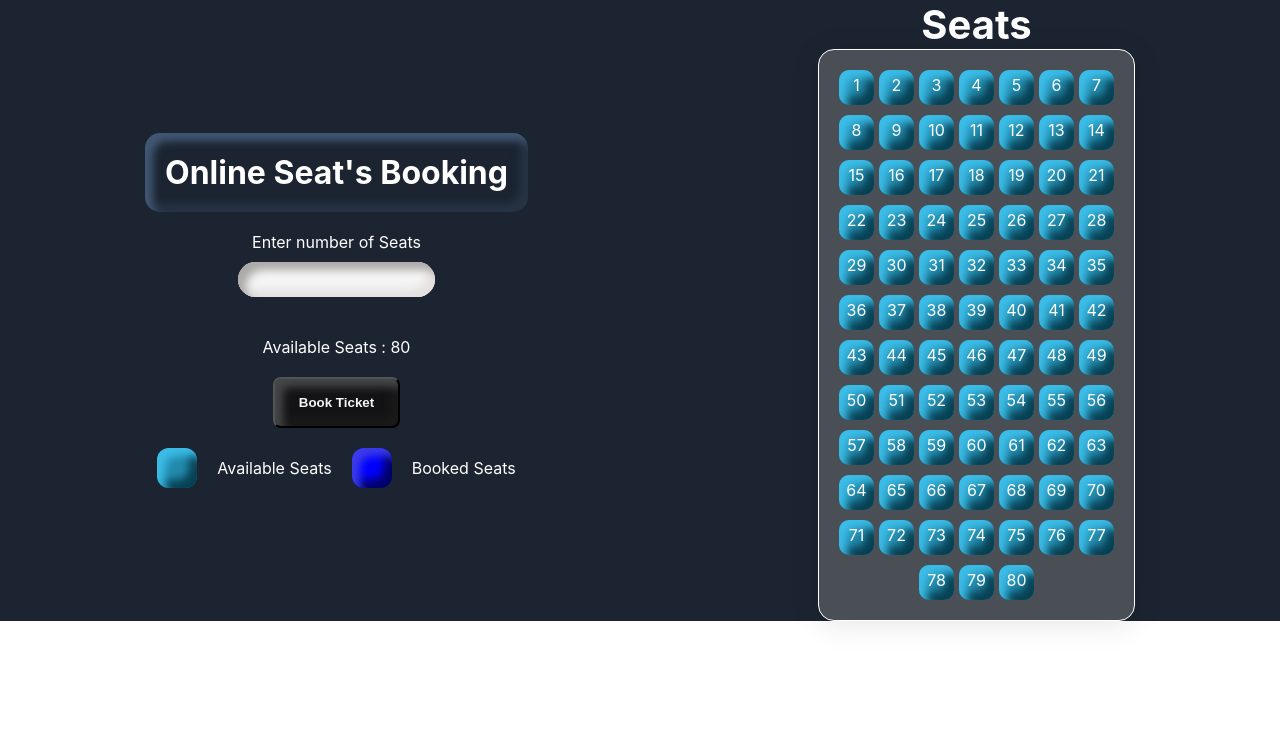
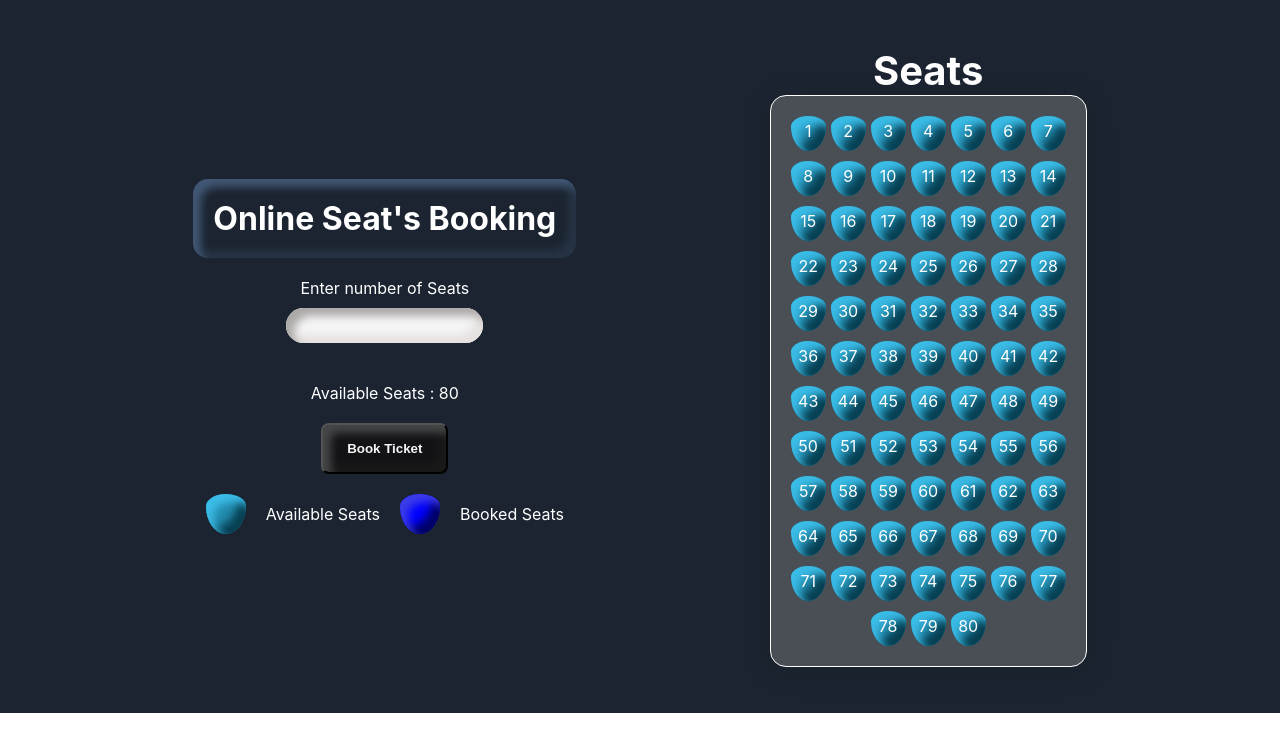
Before and after one commit to Kajalgupta1011/unstop_assignment, a React (Create React App) app: page / in a window 1280 px wide. Shown: the top 752 px of the page. Built offline with nearby package versions, Linux system fonts and the light colour scheme.

Commit message:
change viewport

```diff
--- a/src/App.css
+++ b/src/App.css
@@ -3,13 +3,14 @@
   padding: 0;
 }
 .container{
+  width: 100%;
   background-color: #1B2430;
   display: flex;
   flex-direction: row;
-  justify-content: space-around;
+  justify-content: space-evenly;
   align-items: center;
-  /* gap: 40px; */
   color: white;
+  height: 713px
 }
 .form{
   display: flex;
@@ -51,7 +52,7 @@
 .avlSeats{
   width: 40px;
   height: 40px;
-  border-radius: 30%;
+  border-radius: 49% 51% 50% 50% / 31% 29% 71% 69%   ;
   background-color: rgb(72, 211, 93);
   box-shadow: inset 8px 8px 8px rgb(59, 189, 232),
               inset -8px -8px 8px rgb(8, 64, 83);
@@ -60,7 +61,7 @@
 .bookedSeats{
   width: 40px;
   height: 40px;
-  border-radius: 30%;
+  border-radius: 49% 51% 50% 50% / 31% 29% 71% 69%   ;
   box-shadow: inset 8px 8px 8px rgb(60, 60, 233),
               inset -8px -8px 8px rgb(2, 2, 101);
   background-color: blue;
@@ -120,7 +121,8 @@ border: 1px solid rgba(255, 255, 255, 1);
   text-align: center;
   padding: 5px;
   /* background-color: rgb(212, 136, 20); */
-  border-radius: 10px;
+  /* border-radius: 10px; */
+  border-radius: 49% 51% 50% 50% / 31% 29% 71% 69%   ;
   padding: 5px;
   width: 25px;
   height: 25px;
```
